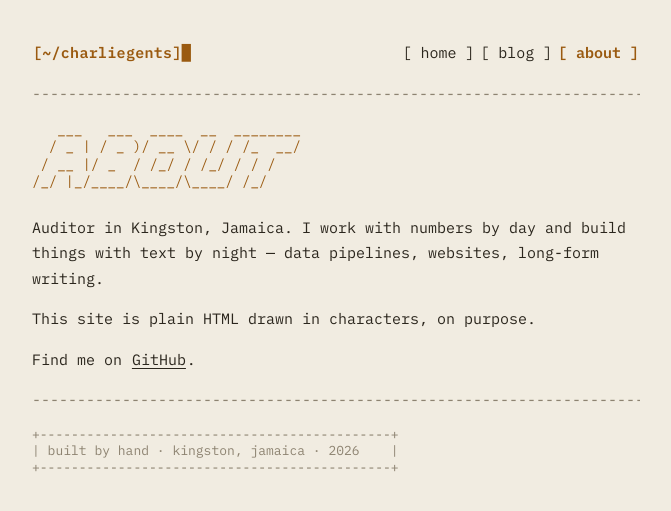
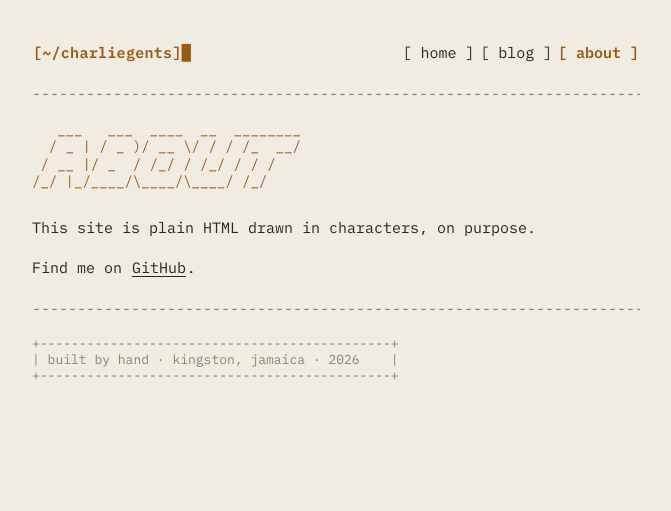
Before and after one commit to charliegents/charliegents.github.io, a Jekyll site: the page built from about.md, in a window 1280 px wide. Shown: the top 511 px of the page, without its empty margins (304-975 px from the left). Built offline with Jekyll 4.4.1, drawn with Linux system fonts in a browser that asks for light colours.

Commit message:
Update about.md

```diff
--- a/about.md
+++ b/about.md
@@ -10,9 +10,6 @@ permalink: /about/
 /_/ |_/____/\____/\____/ /_/
 </pre>
 
-Auditor in Kingston, Jamaica. I work with numbers by day and build
-things with text by night — data pipelines, websites, long-form writing.
-
 This site is plain HTML drawn in characters, on purpose.
 
 Find me on [GitHub](https://github.com/charliegents).
```
